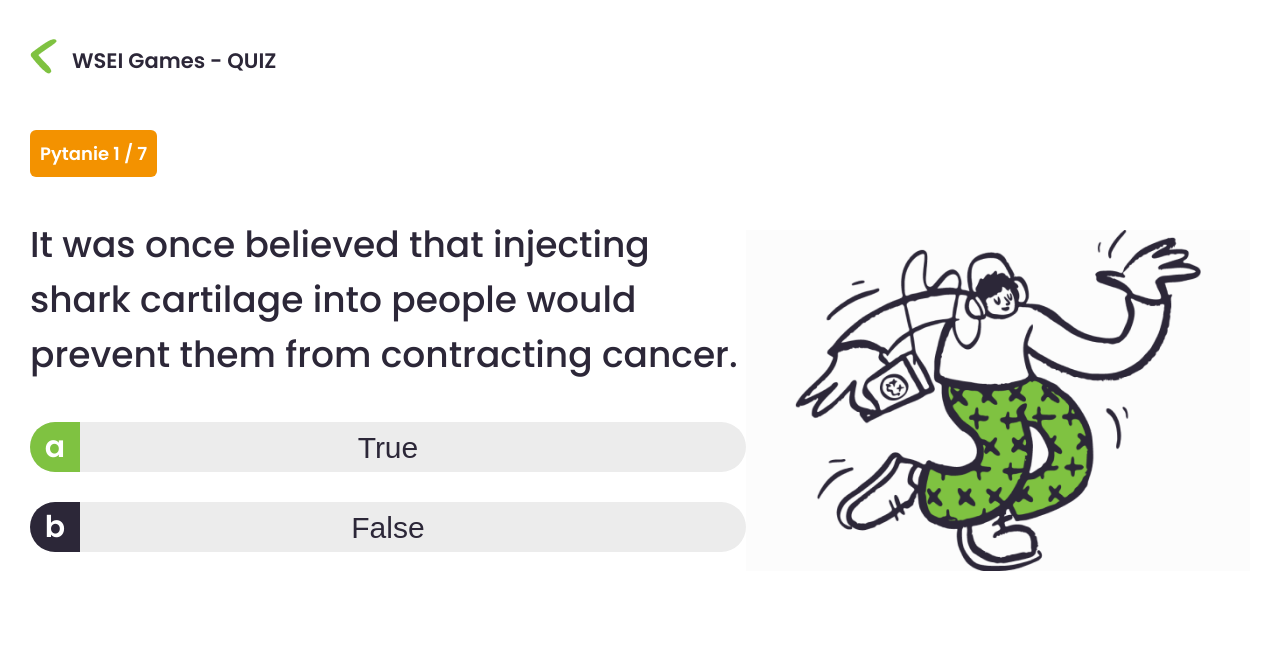
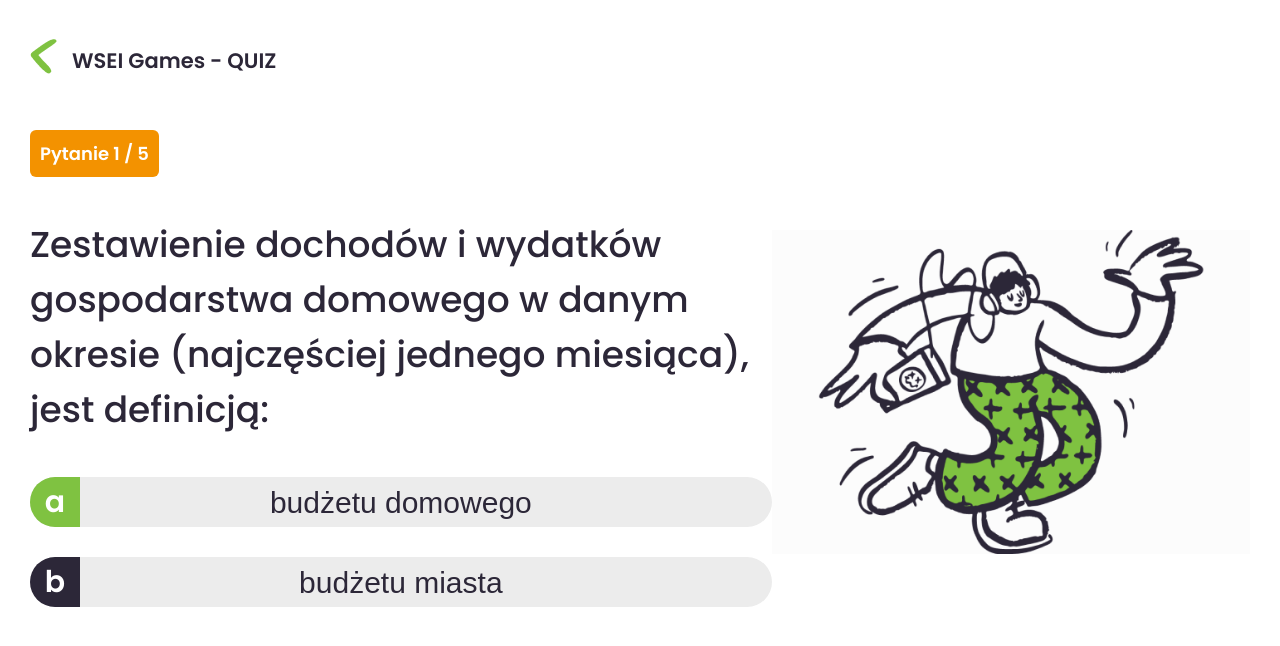
Before and after one commit to przemyslawmatraj/Dobble-game, a React (Create React App) app: page /quiz/start in a window 1280 px wide. Shown: the top 646 px of the page. Built offline with nearby package versions, Linux system fonts and the light colour scheme.

Commit message:
fix: change questions and number of questions temporarly (production)

```diff
--- a/src/components/Modal/Modal.tsx
+++ b/src/components/Modal/Modal.tsx
@@ -46,7 +46,7 @@ function Modal({
             </>
           ) : (
             <>
-              Udzieliłeś <strong>{score}/7</strong> poprawnych odpowiedzi
+              Udzieliłeś <strong>{score}/5</strong> poprawnych odpowiedzi
             </>
           )}
           <br />
--- a/src/routes/Quiz/StartQuiz.tsx
+++ b/src/routes/Quiz/StartQuiz.tsx
@@ -1,13 +1,15 @@
-import { useEffect, useState } from "react";
+import { useState } from "react";
 import styles from "./StartQuiz.module.scss";
 import questions from "./qa";
 import Modal from "../../components/Modal/Modal";
 
 function StartQuiz() {
+  // eslint-disable-next-line @typescript-eslint/no-unused-vars
   const [open, setOpen] = useState(false);
   const [currentQuestion, setCurrentQuestion] = useState(0);
   const [showScore, setShowScore] = useState(false);
   const [score, setScore] = useState(0);
+  // eslint-disable-next-line @typescript-eslint/no-unused-vars
   const [attempt, setAttempt] = useState(0);
 
   const handleAnswerOptionClick = (isCorrect: boolean) => {
@@ -16,18 +18,18 @@ function StartQuiz() {
     }
 
     const nextQuestion = currentQuestion + 1;
-    if (nextQuestion < 7) {
+    if (nextQuestion < 5) {
       setCurrentQuestion(nextQuestion);
     } else {
       setShowScore(true);
     }
   };
 
-  useEffect(() => {
-    if (attempt === 2) {
-      setAttempt(0);
-    }
-  }, [open, attempt]);
+  // useEffect(() => {
+  //   if (attempt === 2) {
+  //     setAttempt(0);
+  //   }
+  // }, [open, attempt]);
 
   const random = Math.floor(Math.random() * 2) + 1;
 
@@ -42,14 +44,14 @@ function StartQuiz() {
           setShowScore(false);
           setCurrentQuestion(0);
           setScore(0);
-          setAttempt(attempt + 1);
+          // setAttempt(attempt + 1);
         }}
         game="quiz"
         score={score}
       ></Modal>
       <div className={styles.container}>
         <div className={styles.questionCounter}>
-          Pytanie {currentQuestion + 1} / 7
+          Pytanie {currentQuestion + 1} / 5
         </div>
         <h3 className={styles.question}>
           {questions[currentQuestion + attempt * 7].question}
--- a/src/routes/Quiz/qa.ts
+++ b/src/routes/Quiz/qa.ts
@@ -3,126 +3,44 @@ import image2 from "../../assets/images/quiz-stickers/2.png";
 import image3 from "../../assets/images/quiz-stickers/3.png";
 import image4 from "../../assets/images/quiz-stickers/4.png";
 import image5 from "../../assets/images/quiz-stickers/5.png";
-import image6 from "../../assets/images/quiz-stickers/6.png";
-import image7 from "../../assets/images/quiz-stickers/7.png";
+// import image6 from "../../assets/images/quiz-stickers/6.png";
+// import image7 from "../../assets/images/quiz-stickers/7.png";
 
 const questions = [
   {
     question:
-      "It was once believed that injecting shark cartilage into people would prevent them from contracting cancer.",
-    correct_answer: "True",
-    incorrect_answer: "False",
+      " Zestawienie dochodów i wydatków gospodarstwa domowego w danym okresie (najczęściej jednego miesiąca), jest definicją:",
+    correct_answer: "budżetu domowego",
+    incorrect_answer: "budżetu miasta",
     image: image1,
   },
   {
-    question: "An atom contains a nucleus.",
-    correct_answer: "True",
-    incorrect_answer: "False",
+    question:
+      "Planowanie wydatków jest ściśle związane z podejmowaniem decyzji dotyczących przeznaczenia dostępnych zasobów finansowych.",
+    correct_answer: "Prawda",
+    incorrect_answer: "Fałsz",
     image: image2,
   },
   {
-    question: "In the periodic table, Potassium&#039;s symbol is the letter K.",
-    correct_answer: "True",
-    incorrect_answer: "False",
+    question:
+      "Decyzje dotyczące wydatków podejmujemy, biorąc pod uwagę przede wszystkim:",
+    correct_answer: "swój dochód",
+    incorrect_answer: "sezonowość",
     image: image3,
   },
   {
     question:
-      "The chemical element Lithium is named after the country of Lithuania.",
-    correct_answer: "False",
-    incorrect_answer: "True",
+      "Wydatki gospodarstw domowych na żywność i napoje bezalkoholowe w Polsce wg GUS, stanowią około:",
+    correct_answer: "28 % dochodu rozporządzalnego",
+    incorrect_answer: "15 % dochodu rozporządzalnego",
     image: image4,
   },
   {
     question:
-      "Water always boils at 100&deg;C, 212&deg;F, 373.15K, no matter where you are.",
-    correct_answer: "False",
-    incorrect_answer: "True",
+      "Dobrze skonstruowany portfel finansowy ma za zadanie kontrole dochodów i wydatków osobistych",
+    correct_answer: "Prawda",
+    incorrect_answer: "Fałsz",
     image: image5,
-  },
-  {
-    question:
-      "The most frequent subconscious activity repeated by the human body is blinking.",
-    correct_answer: "False",
-    incorrect_answer: "True",
-    image: image6,
-  },
-  {
-    question:
-      "&quot;Tachycardia&quot; or &quot;Tachyarrhythmia&quot; refers to a resting heart-rate near or over 100 BPM.",
-    correct_answer: "True",
-    incorrect_answer: "False",
-    image: image7,
-  },
-  {
-    question:
-      "The most frequent subconscious activity repeated by the human body is blinking.",
-    correct_answer: "False",
-    incorrect_answer: "True",
-    image: image6,
-  },
-  {
-    question:
-      "&quot;Tachycardia&quot; or &quot;Tachyarrhythmia&quot; refers to a resting heart-rate near or over 100 BPM.",
-    correct_answer: "True",
-    incorrect_answer: "False",
-    image: image7,
-  },
-  {
-    question:
-      "The most frequent subconscious activity repeated by the human body is blinking.",
-    correct_answer: "False",
-    incorrect_answer: "True",
-    image: image6,
-  },
-  {
-    question:
-      "&quot;Tachycardia&quot; or &quot;Tachyarrhythmia&quot; refers to a resting heart-rate near or over 100 BPM.",
-    correct_answer: "True",
-    incorrect_answer: "False",
-    image: image7,
-  },
-  {
-    question:
-      "The most frequent subconscious activity repeated by the human body is blinking.",
-    correct_answer: "False",
-    incorrect_answer: "True",
-    image: image6,
-  },
-  {
-    question:
-      "&quot;Tachycardia&quot; or &quot;Tachyarrhythmia&quot; refers to a resting heart-rate near or over 100 BPM.",
-    correct_answer: "True",
-    incorrect_answer: "False",
-    image: image7,
-  },
-  {
-    question:
-      "The most frequent subconscious activity repeated by the human body is blinking.",
-    correct_answer: "False",
-    incorrect_answer: "True",
-    image: image6,
-  },
-  {
-    question:
-      "&quot;Tachycardia&quot; or &quot;Tachyarrhythmia&quot; refers to a resting heart-rate near or over 100 BPM.",
-    correct_answer: "True",
-    incorrect_answer: "False",
-    image: image7,
-  },
-  {
-    question:
-      "The most frequent subconscious activity repeated by the human body is blinking.",
-    correct_answer: "False",
-    incorrect_answer: "True",
-    image: image6,
-  },
-  {
-    question:
-      "&quot;Tachycardia&quot; or &quot;Tachyarrhythmia&quot; refers to a resting heart-rate near or over 100 BPM.",
-    correct_answer: "True",
-    incorrect_answer: "False",
-    image: image7,
   },
 ];
 
```
